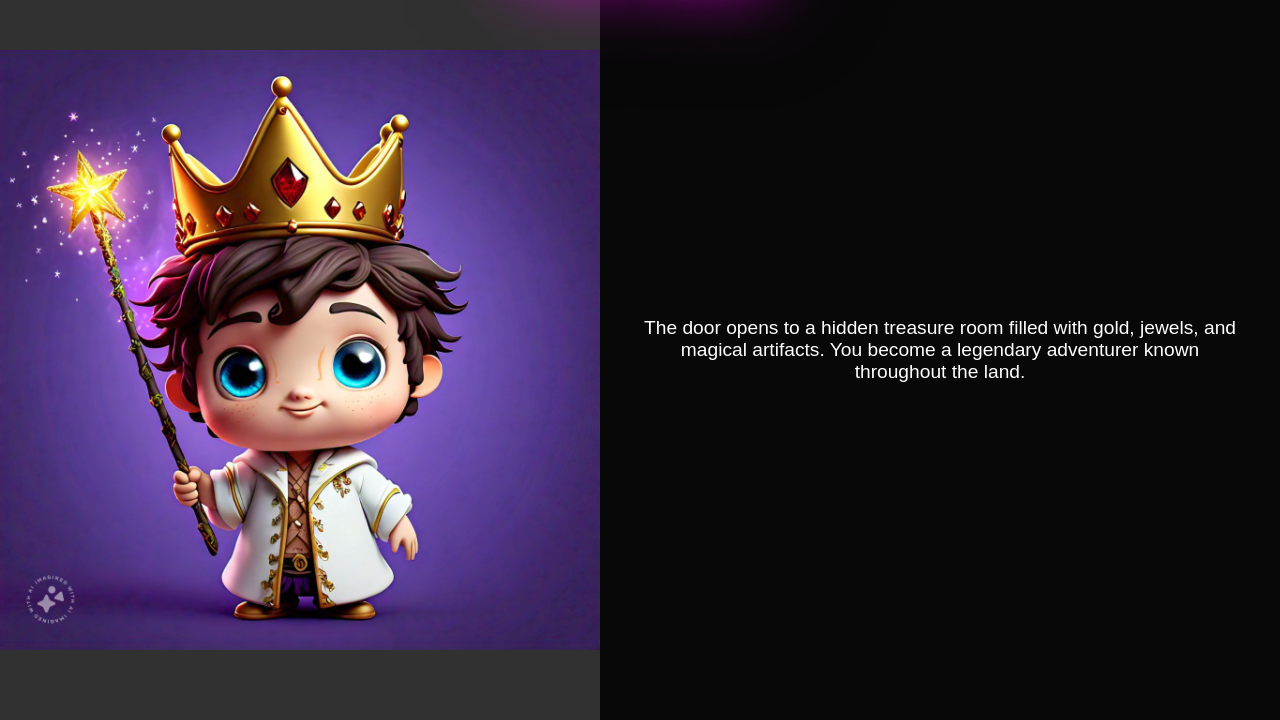
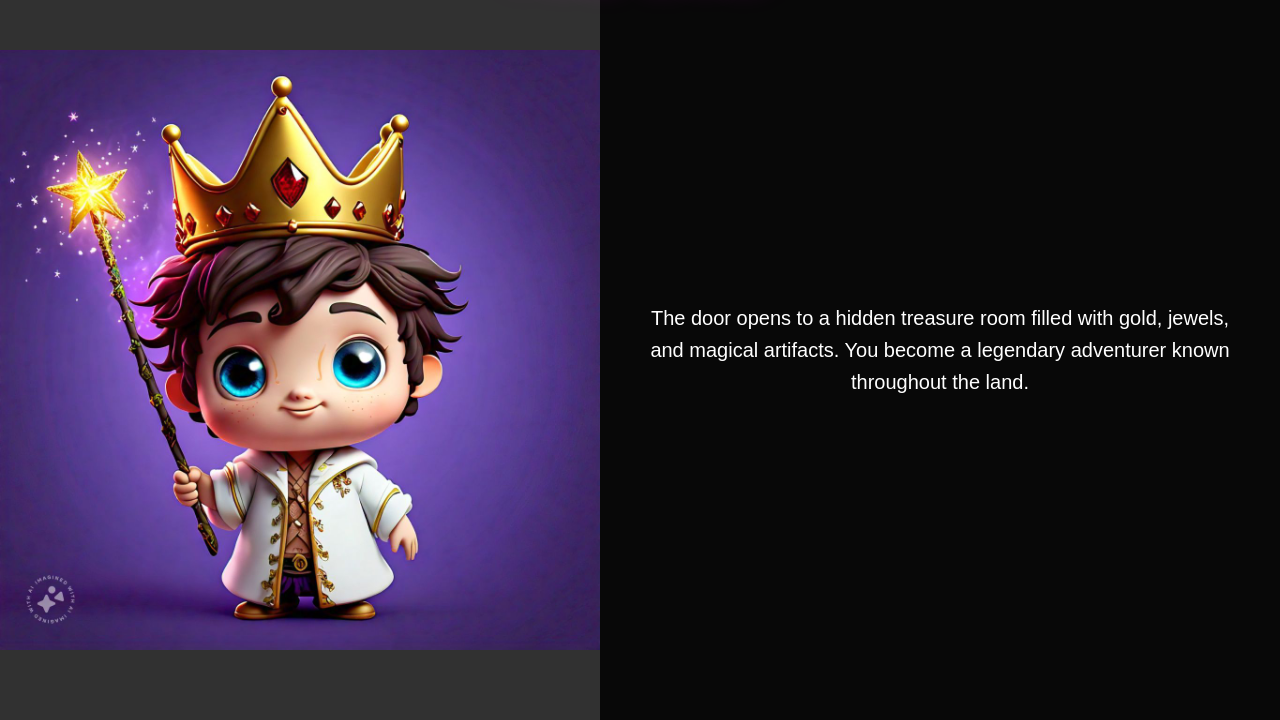
Before and after one commit to Geetha-SV/Interactive-Storytelling-Website, a plain HTML site: page Use the Key.html in a window 1280 px wide. Shown: the part 80-800 px from the top of the page. Drawn offline with Linux system fonts and the light colour scheme.

Commit message:
Update Use the Key.html

```diff
--- a/Use the Key.html
+++ b/Use the Key.html
@@ -5,7 +5,7 @@
     <meta charset="UTF-8">
     <meta name="viewport" content="width=device-width, initial-scale=1.0">
     <title>Solve the Owl's Riddle</title>
-    <link rel="stylesheet" href="styles4.css">
+    <link rel="stylesheet" href="styles3.css">
 </head>
 
 <body>
```
